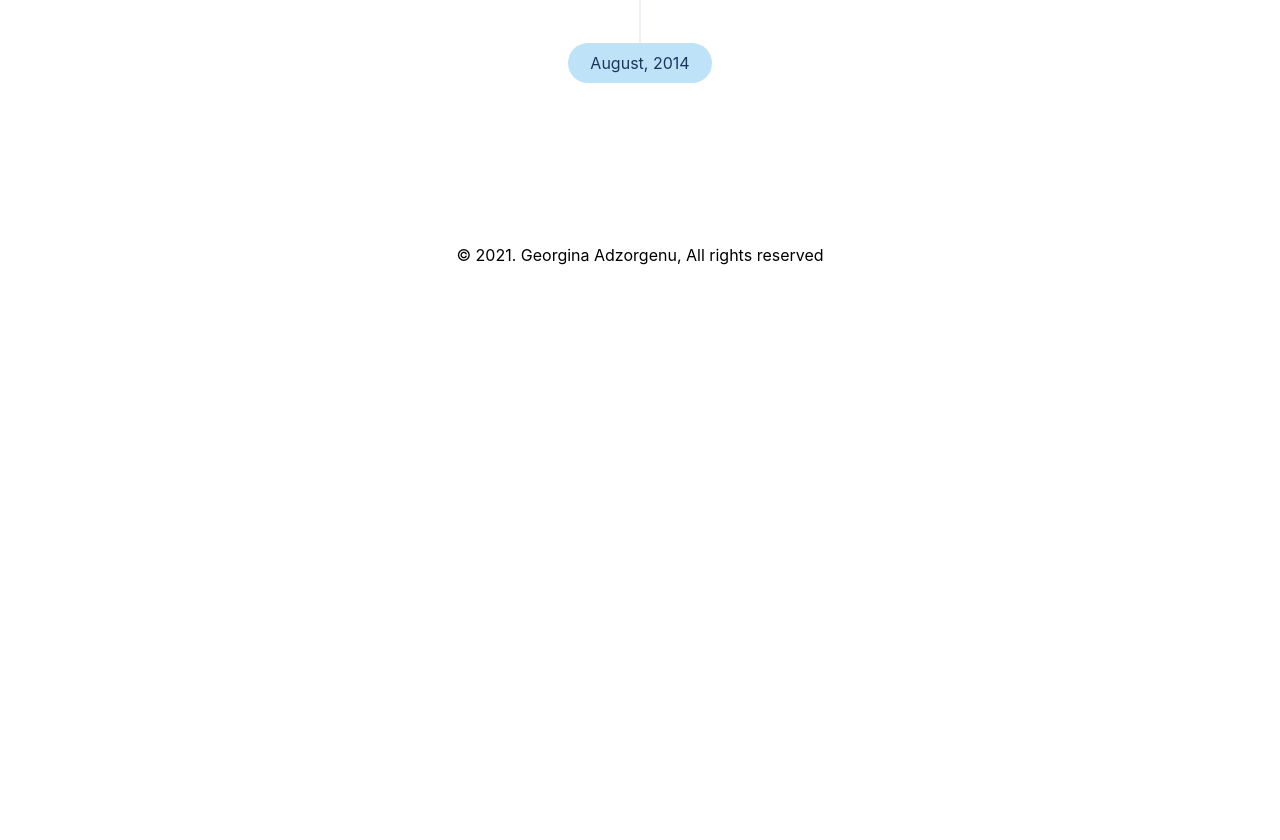
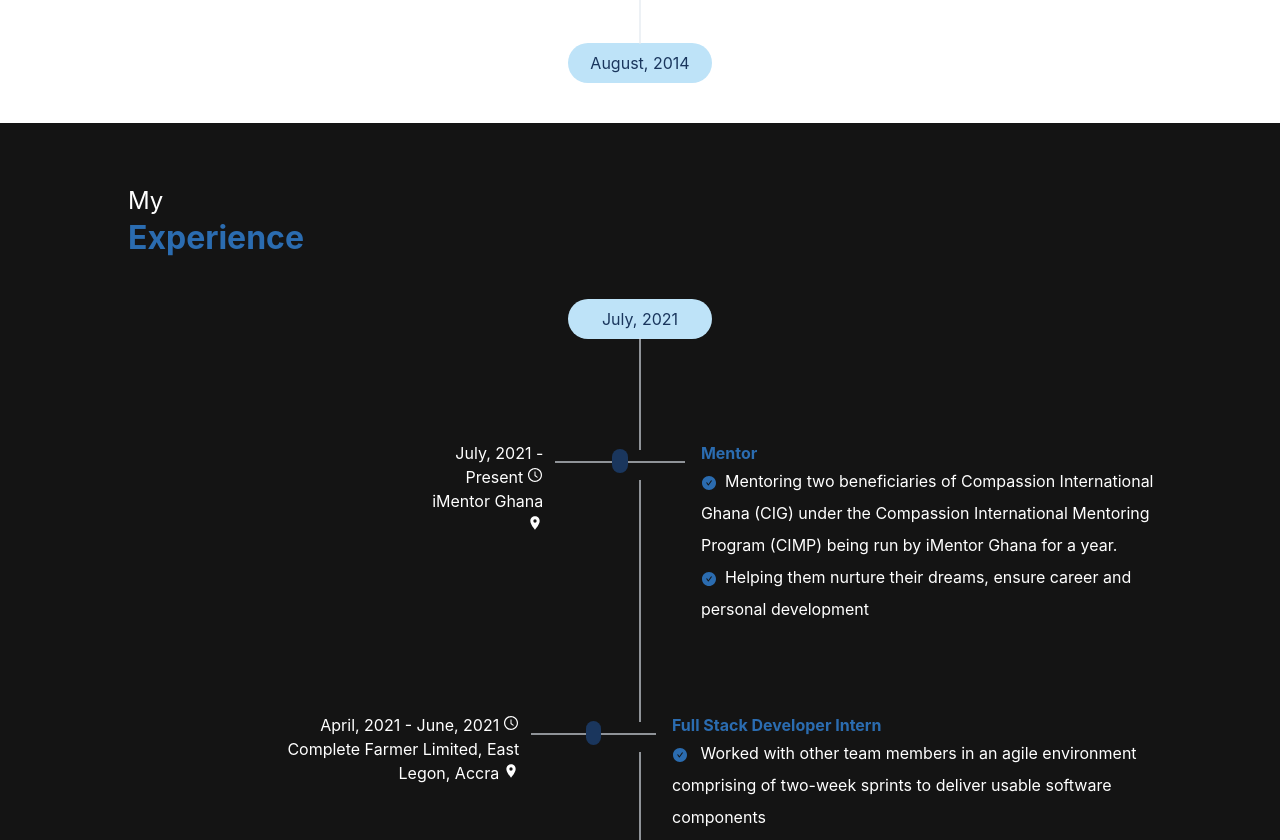
Before and after one commit to gadzorgenu/portfolio, a React (Create React App) app: page / in a window 1280 px wide. Shown: the part 1960-2800 px from the top of the page. Before the commit the page ends 2227 px from the top, so only its background shows below. Built offline with nearby package versions, Linux system fonts and the light colour scheme.

Commit message:
added experience

```diff
--- a/src/Components/About.js
+++ b/src/Components/About.js
@@ -3,8 +3,8 @@ import { Box, Heading , Text} from '@chakra-ui/react'
 
 const About = () => {
     return (
-       <Box px={32} py={16} h='40rem' bg='blackAlpha.900' w='100vw'>
-           <Heading color='white' fontSize={44} py={7}> About me</Heading>
+       <Box px={32} py={16} h='40rem'  w='100vw'>
+           <Heading color='blue.900' fontSize={44} py={7}> About me</Heading>
            <Box borderRadius={10}  h='20rem' bg='blue.500' p={8} color='white'>
                 <Text fontSize={20}>Professional</Text>
                 <Heading>Summary</Heading>
--- a/src/Components/Resume/Education.js
+++ b/src/Components/Resume/Education.js
@@ -24,10 +24,10 @@ const Education = () => {
     ]
 
     return (
-       <Box bg='white' px={32} py={20} >
-           <Heading color='blue.600' fontSize={44} > Resume</Heading>
+       <Box bg='white' px={32} pt={20} >
+           <Heading color='blue.900' fontSize={44} > Resume</Heading>
            <Text fontSize={24} pt={5}>
-               My <br /> <Heading as='span' fontSize={32} py={2}> Education</Heading>
+               My <br /> <Heading as='span' fontSize={32} py={2} color='blue.600'> Education</Heading>
            </Text>
            <Box py={10}>
                <Structure  data={data}  startYear='August, 2014' endYear='November, 2021' />
--- /dev/null
+++ b/src/Components/Resume/Experience.js
@@ -0,0 +1,89 @@
+import React from 'react'
+import { Box, Text, Heading } from '@chakra-ui/react'
+import Structure from './Structure'
+
+const Experience = () => {
+    const data=[
+        {
+            id:1,
+            date:'July, 2021 - Present',
+            title:'Mentor',
+            responsibilities:[
+                'Mentoring two beneficiaries of Compassion International Ghana (CIG) under the Compassion International Mentoring Program (CIMP) being run by iMentor Ghana for a year.',
+                'Helping them nurture their dreams, ensure career and personal development'
+            ],
+            institution:'iMentor Ghana',
+            ml: '20.5rem',
+            height:'15rem',
+            marginTop:-36
+        },
+        {
+            id:2,
+            date:'April, 2021 - June, 2021',
+            course:'Full Stack Developer Intern',
+            responsibilities:[
+                ' Worked with other team members in an agile environment comprising of two-week sprints to deliver usable software components',
+                'Collaborated and worked with a team of designers to translate designs and wireframes into workable software',
+                'Wrote unit tests for implemented functions and endpoints',
+                'Resolved minor issues on deployed systems'
+            ],
+            institution:'Complete Farmer Limited, East Legon, Accra',
+            ml:'9.8rem',
+            height: '18rem',
+            marginTop:-52
+        },
+        {
+            id:3,
+            date:'July, 2020 - January, 2021',
+            title:'Full Stack Developer Intern',
+            responsibilities:[
+                ' Worked with other team members in an agile environment comprising of two-week sprints to deliver usable software components',
+                'Collaborated and worked with a team of designers to translate designs and wireframes into workable software',
+                'Wrote unit tests for implemented functions and endpoints',
+                'Resolved minor issues on deployed systems'
+            ],
+            institution:'Complete Farmer Limited, East Legon, Accra',
+            ml: '9.8rem',
+            height: '18rem',
+            marginTop:-52
+        },
+        {
+            id:4,
+            date:'May, 2020 - September, 2020',
+            title:'Web developer Intern',
+            responsibilities: [
+                'Used Search Engine Optimisation tools like SEO Site Checkup to analyze several websites and generate audit reports on those sites.',
+                'Used Mailchimp templates to design the landing page of the Caribbean Future Summit held by the company and tracked the number of visits on the webpage'
+            ],
+            institution:'Global Startup Ecosystem, Accra , Ghana',
+            ml:'11.3rem',
+            height: '15rem',
+            marginTop:-36
+        },
+        {
+            id:5,
+            date:'August, 2019 - September, 2019',
+            title:'Mobile Application Developer Trainee',
+            responsibilities:[
+                'Developed a mobile application to track long-distance travels and the ability to share rides using flutter'
+            ],
+            institution:'Stanbic Bank Incubator, Accra, Ghana',
+            ml:'12.6rem',
+            height: '8rem',
+            marginTop:-12
+        }
+    ]
+    return (
+        <Box bg='blackAlpha.900' px={32}  pt={10}  color='white'>
+           <Text fontSize={24} pt={5}>
+               My <br /> <Heading as='span' fontSize={32} py={2} color='blue.600'> Experience</Heading>
+           </Text>
+           <Box py={10}>
+               <Structure  data={data}  startYear='August, 2019' endYear='July, 2021' bg='white' color='blue.600' />
+           </Box>
+        </Box>
+
+    )
+}
+
+export default Experience
--- /dev/null
+++ b/src/Components/Resume/Skills.js
@@ -0,0 +1,47 @@
+import React from 'react'
+import { Box, Text, Heading,Flex, CircularProgress, CircularProgressLabel } from '@chakra-ui/react'
+
+const Skills = () => {
+
+    const Skill = ({ skill, value, percentage}) => {
+        return (
+            <Box mr={28}>
+                <CircularProgress value={value}  size="150px" color='blue.900' >
+                    <CircularProgressLabel  fontSize={24} color='blue.900'>{percentage}</CircularProgressLabel>
+                </CircularProgress>
+                <Text fontSize={20} fontWeight='bold' align='center'>{skill}</Text>
+            </Box>
+        )
+    }
+
+    return (
+        <Box  px={32}  pt={10}  >
+           <Text fontSize={24} pt={5}>
+               My coding <br /> <Heading as='span' fontSize={32} py={2} color='blue.600'> Skills</Heading>
+           </Text>
+           <Flex py={10}>
+               <Skill skill='HTML' value={80} percentage='80%'/>
+               <Skill skill='CSS' value={70} percentage='70%'/>
+               <Skill skill='JavaScript' value={70} percentage='70%'/>
+               <Skill skill='React' value={80} percentage='80%'/>
+                <Skill skill='Node Js' value={70} percentage='60%'/>
+          </Flex>
+          <Flex>
+               <Skill skill='React Native' value={60} percentage='60%'/>
+               <Skill skill='Flutter' value={10} percentage='10%'/>
+
+          </Flex>
+
+           <Text fontSize={24} pt={20}>
+               My design <br /> <Heading as='span' fontSize={32} py={2} color='blue.600'> Skills</Heading>
+           </Text>
+           <Flex py={10}>
+               <Skill skill='Adobe Photoshop' value={90} percentage='90%'/>
+               <Skill skill='Adobe XD' value={70} percentage='70%'/>
+               <Skill skill='Figma' value={80} percentage='80%'/>
+           </Flex>
+        </Box>
+    )
+}
+
+export default Skills
--- a/src/Components/Resume/Structure.js
+++ b/src/Components/Resume/Structure.js
@@ -1,16 +1,17 @@
 import React from 'react'
-import { Box, Text, Divider, Center, Icon , Flex} from '@chakra-ui/react'
+import { Box, Text, Divider, Center, Icon , Flex, List, ListItem, ListIcon} from '@chakra-ui/react'
 import { AiOutlineClockCircle } from "react-icons/ai";
 import { MdLocationOn } from "react-icons/md";
+import { AiFillCheckCircle } from "react-icons/ai";
 
-const Structure = ({ mt, startYear,endYear, data}) => {
+const Structure = ({ mt, startYear,endYear, data, bg, color}) => {
     return (
         <>
          <Box mx='auto' bg='blue.100' borderRadius={20} color='blue.900' w='9rem' p={2} textAlign='center'>
             {endYear}
         </Box>
         <Center height="110px" mt={mt}>
-            <Divider orientation="vertical"  bg='blue.900'  borderWidth={1} />
+            <Divider orientation="vertical"  bg={ bg || 'blue.900'}  borderWidth={1} />
         </Center>
         {
             data.map(item => (
@@ -19,27 +20,38 @@ const Structure = ({ mt, startYear,endYear, data}) => {
                         <Flex ml={item.ml} mt={3}>
                             <Box textAlign='right' mt={-5} mr={3}>
                                 <Text> {item.date}
-                                    <Text as='span'>
+                                    <Text as='span' ml={1}>
                                         <Icon as={AiOutlineClockCircle} />
                                     </Text>
                                 </Text>
                                 <Text>{item.institution}
-                                <Text as='span'>
+                                <Text as='span' ml={1}>
                                         <Icon as={MdLocationOn} />
                                     </Text>
                                 </Text>
                             </Box>
-                            <Divider  w={20}  bg='blue.900'  borderWidth={1}/>
-                            <Box w={6} h={6} bg='blue.900' rounded='xl' fontSize='5px' color='transparent' mt={-3}>.</Box>
-                            <Divider  w={20}  bg='blue.900'  borderWidth={1}/>
-                            <Box  mt={-5} ml={3}>
-                                <Text color='blue.900' fontWeight='bold'>{item.course}</Text>
-                                <Text>{item.major} </Text>
+                            <Divider  w={20}  bg={ bg || 'blue.900'} borderWidth={1}/>
+                            <Box w={6} h={6} bg='blue.900' rounded='xl' fontSize='5px' mt={-3}></Box>
+                            <Divider  w={20}  bg={ bg || 'blue.900'}   borderWidth={1}/>
+                            <Box  mt={-5} ml={4}>
+                                <Text color={ color || 'blue.900'} fontWeight='bold'>{item.course || item.title}</Text>
+                                {item.responsibilities ? (
+                                    <List>
+                                        {item.responsibilities.map( item => (
+                                            <ListItem w='30rem' lineHeight={2}>
+                                                <ListIcon as={AiFillCheckCircle} color='blue.600'/>
+                                                {item}
+                                            </ListItem>
+                                        ))}
+                                    </List>
+                                ): (
+                                    <Text >{item.major}</Text>
+                                )}
                             </Box>
                         </Flex>
                     </Center>
-                    <Center height="110px" mt={-2.5}>
-                        <Divider orientation="vertical"  bg='blue.900'  borderWidth={1} />
+                    <Center height={item.height || '110px' } mt={ item.marginTop || -2.5}>
+                        <Divider orientation="vertical"  bg={ bg || 'blue.900'}   borderWidth={1} />
                     </Center>
                     </>
             ))
--- a/src/Components/Resume/index.js
+++ b/src/Components/Resume/index.js
@@ -1,10 +1,14 @@
 import React from 'react'
 import Education from './Education'
+import Experience from './Experience'
+import Skills from './Skills'
 
 const Resume = () => {
     return (
         <>
             <Education />
+            <Experience />
+            <Skills />
         </>
     )
 }
```
